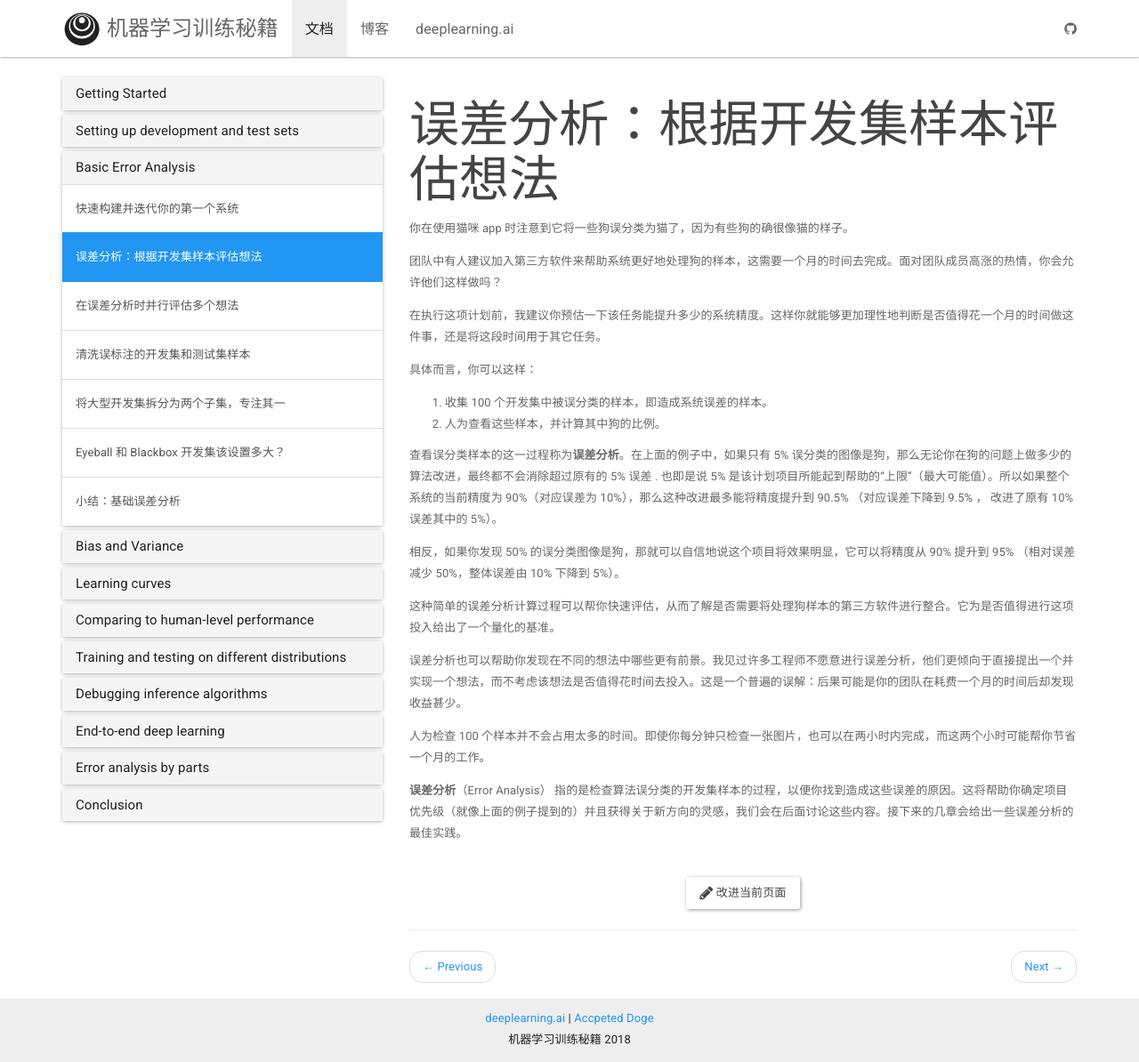
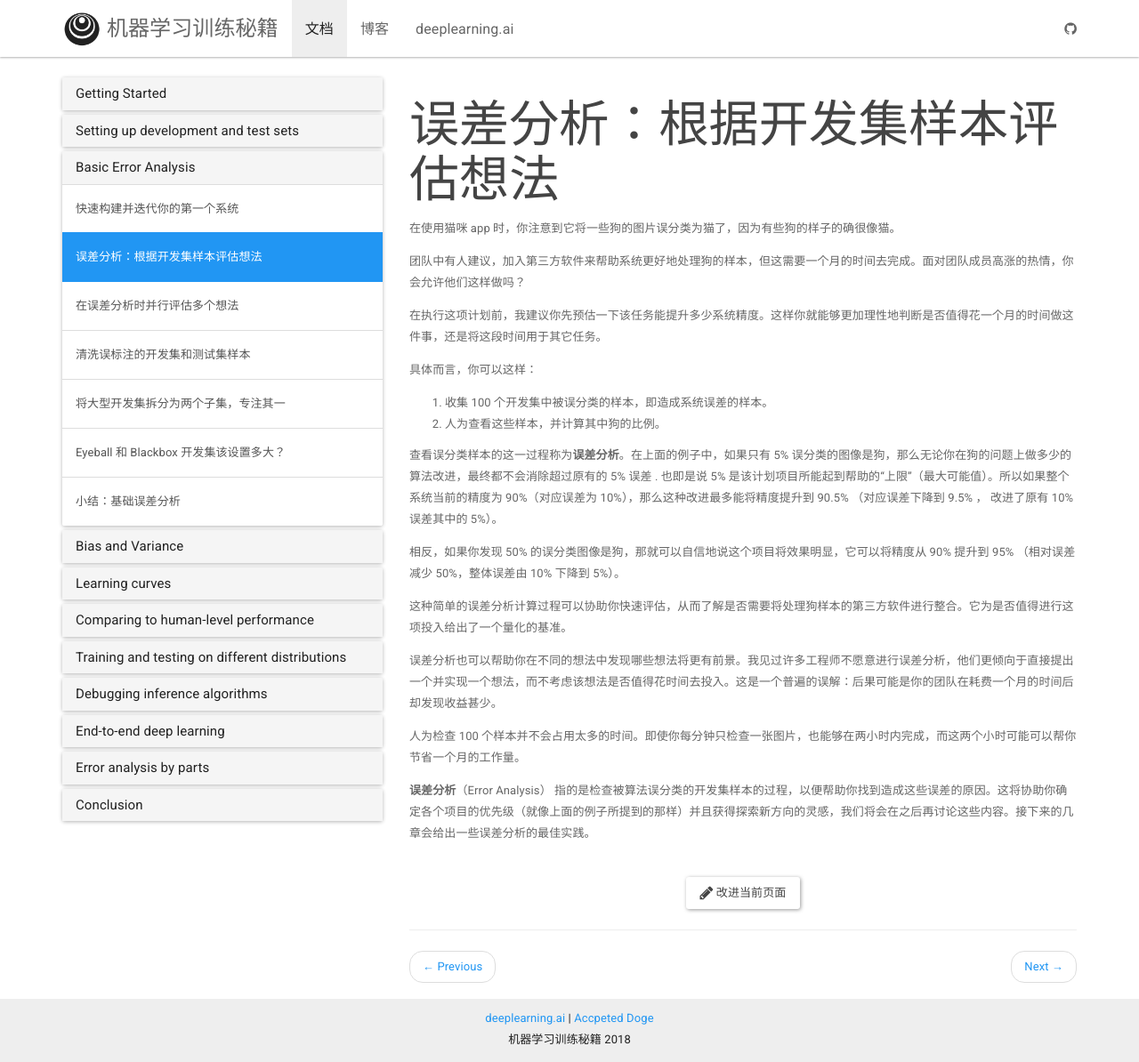
Before and after one commit to deeplearning-ai/machine-learning-yearning-cn, a Jekyll site: the page built from _docs/Basic Error Analysis/ch14.md, in a window 1280 px wide and 1194 px high. Shown: the whole window at 89% size. Built offline with Jekyll 4.4.1, drawn with Linux system fonts in a browser that asks for light colours; nearby versions of some CDN libraries.

Commit message:
Update ch14.md (#30)

```diff
--- a/_docs/Basic Error Analysis/ch14.md
+++ b/_docs/Basic Error Analysis/ch14.md
@@ -3,25 +3,25 @@ title: 误差分析：根据开发集样本评估想法
 permalink: /docs/ch14/
 ---
 
-你在使用猫咪 app 时注意到它将一些狗误分类为猫了，因为有些狗的确很像猫的样子。
+在使用猫咪 app 时，你注意到它将一些狗的图片误分类为猫了，因为有些狗的样子的确很像猫。
 
-团队中有人建议加入第三方软件来帮助系统更好地处理狗的样本，这需要一个月的时间去完成。面对团队成员高涨的热情，你会允许他们这样做吗？
+团队中有人建议，加入第三方软件来帮助系统更好地处理狗的样本，但这需要一个月的时间去完成。面对团队成员高涨的热情，你会允许他们这样做吗？
 
-在执行这项计划前，我建议你预估一下该任务能提升多少的系统精度。这样你就能够更加理性地判断是否值得花一个月的时间做这件事，还是将这段时间用于其它任务。
+在执行这项计划前，我建议你先预估一下该任务能提升多少系统精度。这样你就能够更加理性地判断是否值得花一个月的时间做这件事，还是将这段时间用于其它任务。
 
 具体而言，你可以这样：
 
 1. 收集 100 个开发集中被误分类的样本，即造成系统误差的样本。
 2. 人为查看这些样本，并计算其中狗的比例。
 
-查看误分类样本的这一过程称为**误差分析**。在上面的例子中，如果只有 5% 误分类的图像是狗，那么无论你在狗的问题上做多少的算法改进，最终都不会消除超过原有的 5% 误差 . 也即是说 5% 是该计划项目所能起到帮助的“上限”（最大可能值）。所以如果整个系统的当前精度为 90%（对应误差为 10%），那么这种改进最多能将精度提升到 90.5% （对应误差下降到 9.5% ， 改进了原有 10% 误差其中的 5%）。
+查看误分类样本的这一过程称为**误差分析**。在上面的例子中，如果只有 5% 误分类的图像是狗，那么无论你在狗的问题上做多少的算法改进，最终都不会消除超过原有的 5% 误差 . 也即是说 5% 是该计划项目所能起到帮助的“上限”（最大可能值）。所以如果整个系统当前的精度为 90%（对应误差为 10%），那么这种改进最多能将精度提升到 90.5% （对应误差下降到 9.5% ， 改进了原有 10% 误差其中的 5%）。
 
 相反，如果你发现 50% 的误分类图像是狗，那就可以自信地说这个项目将效果明显，它可以将精度从 90% 提升到 95% （相对误差减少 50%，整体误差由 10% 下降到 5%）。
 
-这种简单的误差分析计算过程可以帮你快速评估，从而了解是否需要将处理狗样本的第三方软件进行整合。它为是否值得进行这项投入给出了一个量化的基准。
+这种简单的误差分析计算过程可以协助你快速评估，从而了解是否需要将处理狗样本的第三方软件进行整合。它为是否值得进行这项投入给出了一个量化的基准。
 
-误差分析也可以帮助你发现在不同的想法中哪些更有前景。我见过许多工程师不愿意进行误差分析，他们更倾向于直接提出一个并实现一个想法，而不考虑该想法是否值得花时间去投入。这是一个普遍的误解：后果可能是你的团队在耗费一个月的时间后却发现收益甚少。
+误差分析也可以帮助你在不同的想法中发现哪些想法将更有前景。我见过许多工程师不愿意进行误差分析，他们更倾向于直接提出一个并实现一个想法，而不考虑该想法是否值得花时间去投入。这是一个普遍的误解：后果可能是你的团队在耗费一个月的时间后却发现收益甚少。
 
-人为检查 100 个样本并不会占用太多的时间。即使你每分钟只检查一张图片，也可以在两小时内完成，而这两个小时可能帮你节省一个月的工作。
+人为检查 100 个样本并不会占用太多的时间。即使你每分钟只检查一张图片，也能够在两小时内完成，而这两个小时可能可以帮你节省一个月的工作量。
 
-**误差分析**（Error Analysis） 指的是检查算法误分类的开发集样本的过程，以便你找到造成这些误差的原因。这将帮助你确定项目优先级（就像上面的例子提到的）并且获得关于新方向的灵感，我们会在后面讨论这些内容。接下来的几章会给出一些误差分析的最佳实践。
+**误差分析**（Error Analysis） 指的是检查被算法误分类的开发集样本的过程，以便帮助你找到造成这些误差的原因。这将协助你确定各个项目的优先级（就像上面的例子所提到的那样）并且获得探索新方向的灵感，我们将会在之后再讨论这些内容。接下来的几章会给出一些误差分析的最佳实践。
```
